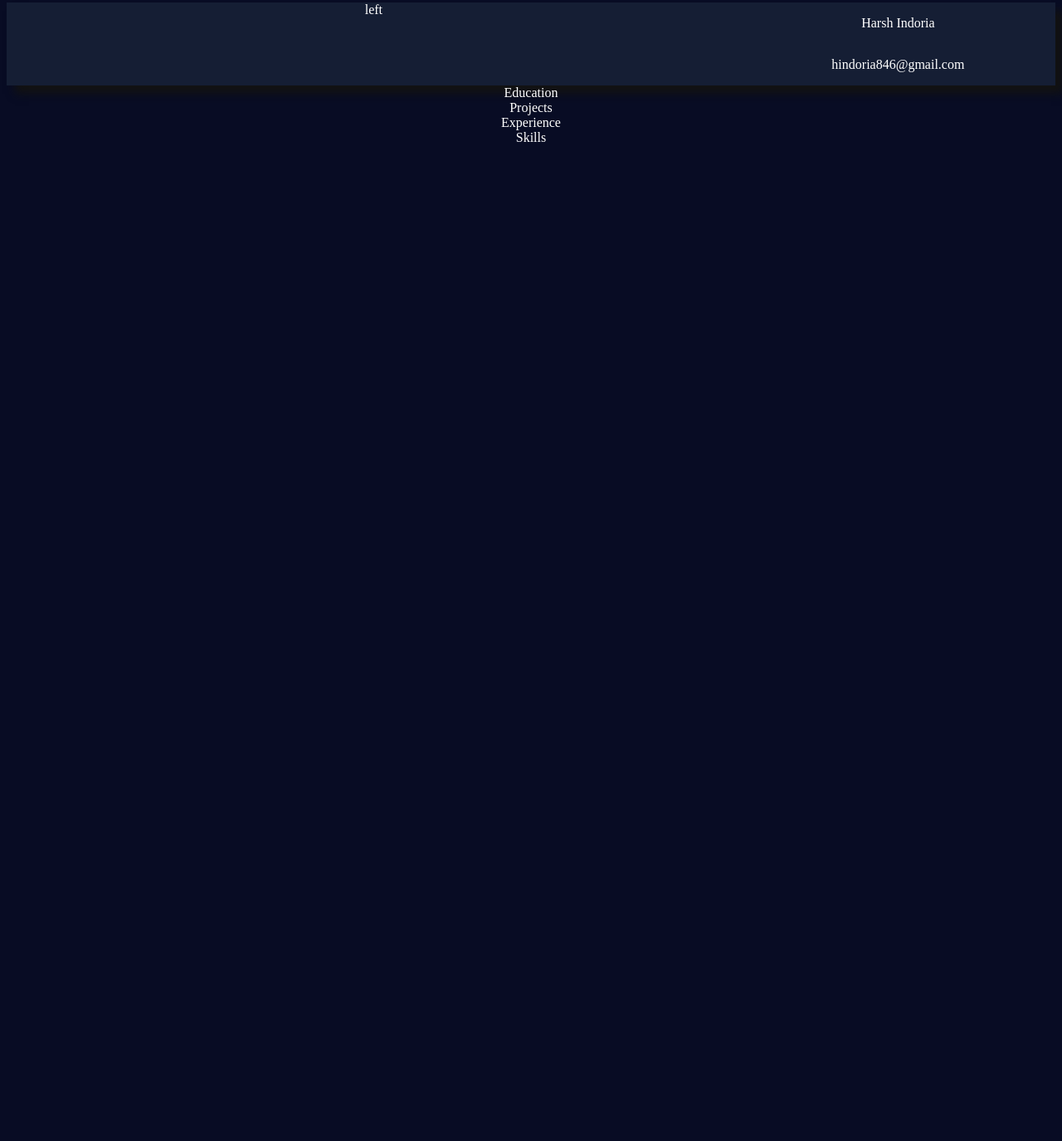
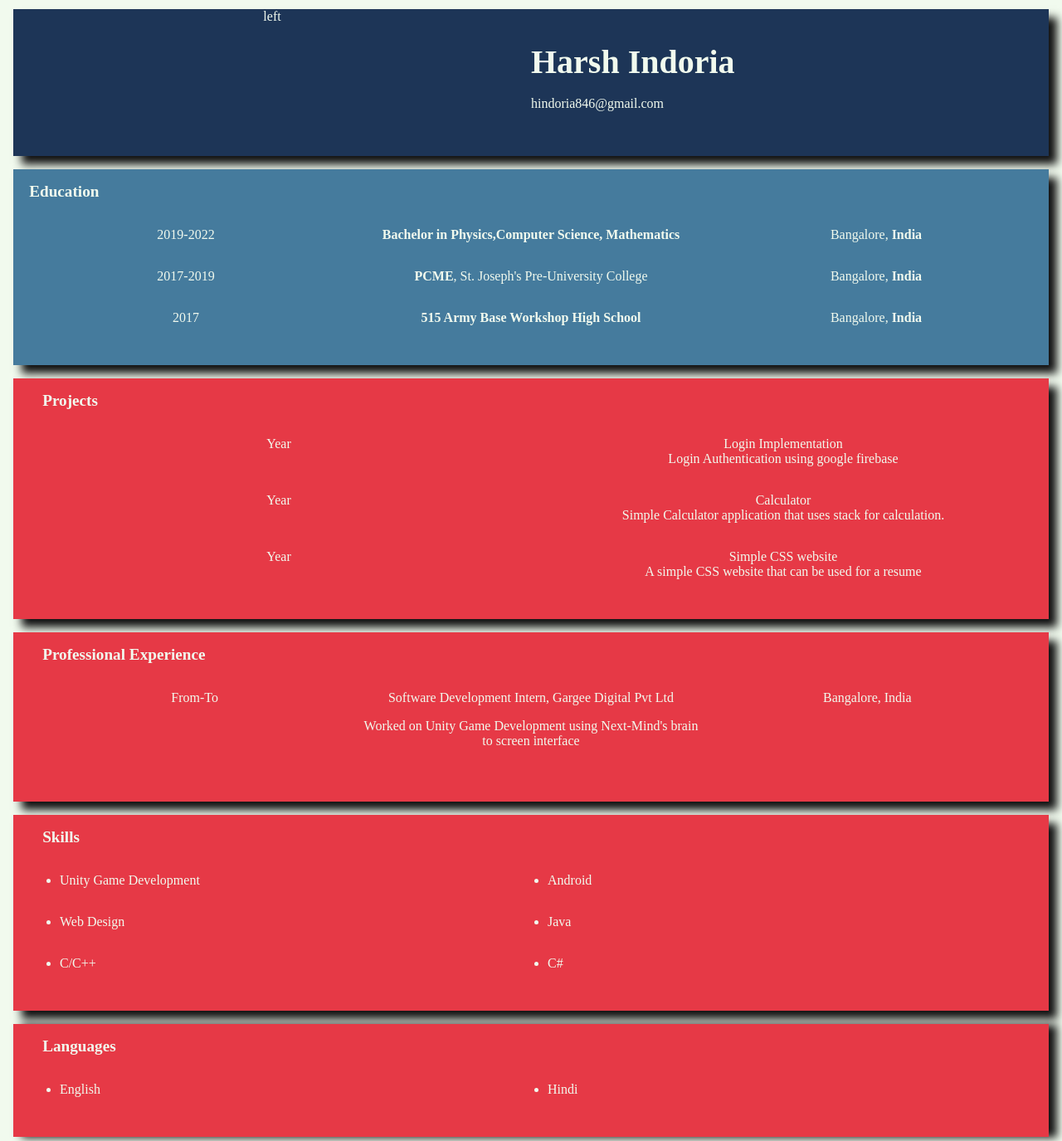
Before and after one commit to Indoriajs/Indoriajs.github.io, a plain HTML site: page index.html in a window 1280 px wide. Shown: the part 5-1380 px from the top of the page at 83% size. Before the commit the page ends 800 px from the top, so only its background shows below. Drawn offline with Linux system fonts and the light colour scheme.

Commit message:
Updates code

```diff
--- a/index.html
+++ b/index.html
@@ -30,17 +30,117 @@
       <div>
         Education
       </div>
+
+      <div class="education-details">
+        <div>
+          2019-2022
+        </div>
+        <div>
+          <span>Bachelor in Physics,Computer Science, Mathematics</span>
+        </div>
+        <div>
+          Bangalore, <span>India</span>
+        </div>
+      </div>
+
+      <div class="education-details">
+        <div>
+          2017-2019
+        </div>
+        <div>
+          <span>PCME</span>, St. Joseph's Pre-University College
+        </div>
+        <div>
+          Bangalore, <span>India</span>
+        </div>
+      </div>
+
+      <div class="education-details">
+        <div>
+          2017
+        </div>
+        <div>
+          <span>515 Army Base Workshop High School</span>
+        </div>
+        <div>
+          Bangalore, <span>India</span>
+        </div>
+      </div>
     </div>
 
     <div class="project-card">
       <div>
         Projects
       </div>
+
+      <div class="project-details">
+        <div>
+          Year
+        </div>
+        <div>
+          <div>
+            Login Implementation
+          </div>
+          <div>
+            Login Authentication using google firebase
+          </div>
+        </div>
+      </div>
+
+      <div class="project-details">
+        <div>
+          Year
+        </div>
+        <div>
+          <div>
+            Calculator
+          </div>
+          <div>
+            Simple Calculator application that uses stack for calculation.
+          </div>
+        </div>
+      </div>
+
+      <div class="project-details">
+        <div>
+          Year
+        </div>
+        <div>
+          <div>
+            Simple CSS website
+          </div>
+          <div>
+            A simple CSS website that can be used for a resume
+          </div>
+        </div>
+      </div>
+
     </div>
 
     <div class="exp-card">
       <div>
-        Experience
+        Professional Experience
+      </div>
+
+      <div class="exp-details">
+        <div>
+          From-To
+        </div>
+
+        <div>
+          <div>
+            Software Development Intern, Gargee Digital Pvt Ltd
+          </div>
+          <div>
+            <p>Worked on Unity Game Development using Next-Mind's brain
+              to screen interface
+            </p>
+          </div>
+        </div>
+
+        <div>
+          Bangalore, India
+        </div>
       </div>
     </div>
 
@@ -48,8 +148,28 @@
       <div>
         Skills
       </div>
+
+      <ul>
+        <li>Unity Game Development</li>
+        <li>Android</li>
+        <li>Web Design</li>
+        <li>Java</li>
+        <li>C/C++</li>
+        <li>C#</li>
+      </ul>
+
+    </div>
+
+    <div class="lang-card">
+      <div>
+        Languages
+      </div>
+
+      <ul>
+        <li>English</li>
+        <li>Hindi</li>
+      </ul>
     </div>
 
   </body>
-
 </html>
--- a/styles/style.css
+++ b/styles/style.css
@@ -1,26 +1,151 @@
+/* * {
+  border: 1px solid red;
+} */
+
 body {
   text-align: center;
-  color: #FFFFFF;
-  maring: 0;
+  color: #F1FAEE;
+  margin: 0;
   height: 100%;
   overflow-x: hidden;
-  background-color: #080C24FF;
+  background-color: #F1FAEE;
 }
 
 
 .profile-card {
+  margin: 1em 1em;
   display: grid;
-  grid-template-columns: 70% 30%;
-  background-color: #151e34ff;
+  grid-template-columns: repeat(auto-fit, minmax(15px, 1fr));
+  background-color: #1D3557;
   box-shadow: 10px 10px 10px #121212;
 }
 
 .contact {
-  display: flex;
-  flex-direction: column;
+  display: grid;
+  grid-template-rows: repeat(auto-fit, minmax(15px, 1fr));
+}
+
+.contact > div:first-child {
+  font-weight: bolder;
+  font-size: 2.5em;
 }
 
 .contact div {
   margin: 1em 0;
-  background-color: inherit;
+  text-align: start;
 }
+
+.education-card {
+  margin: 1em 1em;
+  background-color: #457B9D;
+  box-shadow: 10px 10px 10px #121212;
+  padding: 1em 0em;
+}
+
+.education-card > div:first-child {
+  text-align: start;
+  margin-left: 1em;
+  font-size: larger;
+  font-weight: bolder;
+}
+
+.education-details {
+  display: grid;
+  grid-template-columns: repeat(auto-fit, minmax(15px, 1fr));
+  margin: 2em 0;
+}
+
+.education-details span {
+  font-weight: bold;
+}
+
+
+.project-card {
+  margin: 1em 1em;
+  padding: 1em;
+  background-color: #E63946;
+  box-shadow: 10px 10px 10px #121212;
+}
+
+.project-card > div:first-child {
+  text-align: start;
+  margin-left: 1em;
+  font-size: larger;
+  font-weight: bolder;
+}
+
+.project-details {
+  display: grid;
+  grid-template-columns: repeat(auto-fit, minmax(15px, 1fr));
+  margin: 2em 0;
+}
+
+.exp-card {
+  margin: 1em 1em;
+  padding: 1em;
+  background-color: #E63946;
+  box-shadow: 10px 10px 10px #121212;
+}
+
+.exp-card > div:first-child {
+  text-align: start;
+  margin-left: 1em;
+  font-size: larger;
+  font-weight: bolder;
+}
+
+.exp-details {
+  display: grid;
+  grid-template-columns: repeat(auto-fit, minmax(15px, 1fr));
+  margin: 2em 0;
+}
+
+.skill-card {
+  margin: 1em 1em;
+  padding: 1em;
+  background-color: #E63946;
+  box-shadow: 10px 10px 10px #121212;
+}
+
+.skill-card > div:first-child {
+  text-align: start;
+  margin-left: 1em;
+  font-size: larger;
+  font-weight: bolder;
+}
+
+.skill-card ul {
+  display: grid;
+  grid-template-columns: 50% 50%;
+}
+
+.skill-card ul li {
+  margin: 0;
+  padding: 1em 0;
+  text-align: start;
+}
+
+.lang-card {
+  margin: 1em 1em;
+  padding: 1em;
+  background-color: #E63946;
+  box-shadow: 10px 1px 10px #121212;
+}
+
+.lang-card > div:first-child {
+  text-align: start;
+  margin-left: 1em;
+  font-size: larger;
+  font-weight: bolder;
+}
+
+.lang-card ul {
+  display: grid;
+  grid-template-columns: 50% 50%;
+}
+
+.lang-card ul li {
+  margin: 0;
+  padding: 1em 0;
+  text-align: start;
+}
```
